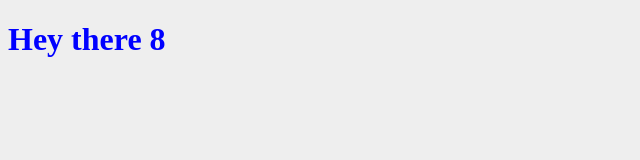
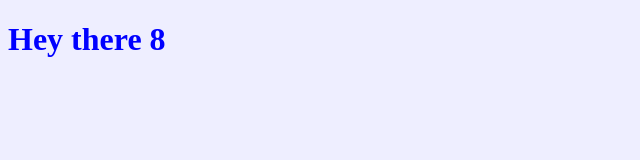
Before and after one commit to garyfromsait/sassexample, a website: page index.html in a window 1280 px wide. Shown: the whole page, without its empty margins (0-640 px from the left). Drawn offline with nearby package versions, Linux system fonts and the light colour scheme; files that its build step writes are made by us from their sources.

Commit message:
Update _general.scss

```diff
--- a/scss/_general.scss
+++ b/scss/_general.scss
@@ -1,3 +1,3 @@
 body {
-    background: #eee;
+    background: #eef;
 }
```
